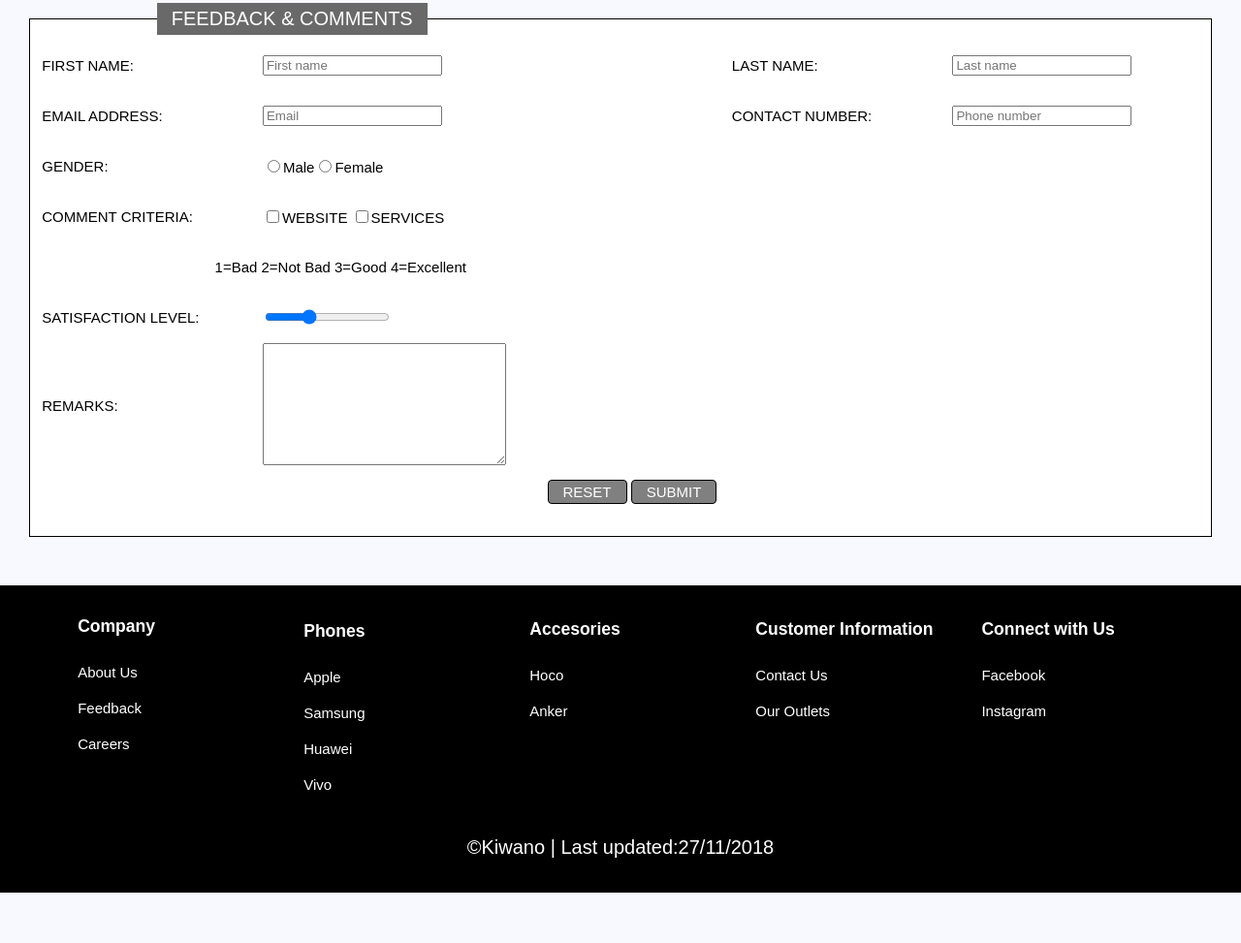
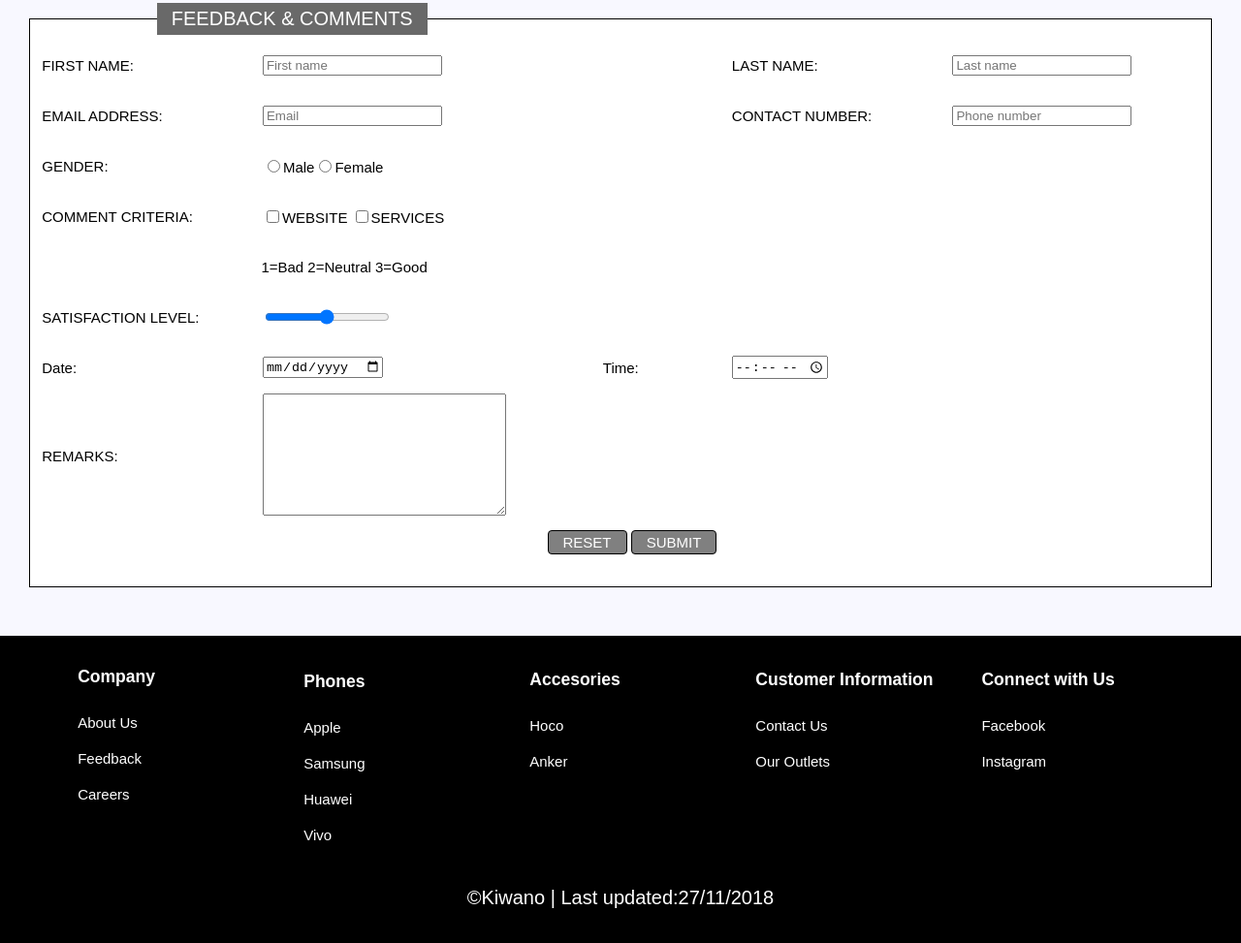
Before and after one commit to alvinsimzx/BananaInc, a plain HTML site: page feedback.html in a window 1280 px wide. Shown: the part 844-1817 px from the top of the page at 97% size. Before the commit the page ends 1765 px from the top, so only its background shows below. Drawn offline with Linux system fonts and the light colour scheme.

Commit message:
feedback form

```diff
--- a/feedback.html
+++ b/feedback.html
@@ -93,11 +93,17 @@
                       </td>
                     </tr>
                     <tr>
-                      <td colspan="5" id="sastlevel">1=Bad 2=Not Bad 3=Good 4=Excellent</td>
+                      <td colspan="5" id="sastlevel">1=Bad 2=Neutral 3=Good</td>
                     </tr>
                     <tr>
                       <td class="longer">SATISFACTION LEVEL:</td>
-                      <td colspan="4"><input type="range" name="satisfactionvalue" min="1" max="4" value="2"></td>
+                      <td colspan="4"><input type="range" name="satisfactionvalue" min="1" max="3" value="2"></td>
+                    </tr>
+                    <tr>
+                      <td>Date:</td>
+                      <td><input type="date" name="date"></td>
+                      <td id="time">Time:</td>
+                      <td><input type="time" name="time"></td>
                     </tr>
                     <tr>
                       <td class="longer"><label>REMARKS:</label></td>
--- a/style.css
+++ b/style.css
@@ -323,6 +323,10 @@ font-size:20px;
 	margin:auto;
 }
 
+#time{
+    padding-left:8%;
+}
+
 .btn{
     display: inline-block;
     background: grey;
@@ -409,7 +413,7 @@ font-size:20px;
 }
 
 #sastlevel{
-	padding-left:15%;
+	padding-left:19%;
 }
 
 #suggestion{
```
Also changed, not shown: accesories.html (+1 -1 lines), careers.html (+1 -1 lines), contact.html (+1 -1 lines), kiwano.html (+5 -3 lines), outlets.html (+1 -1 lines).
